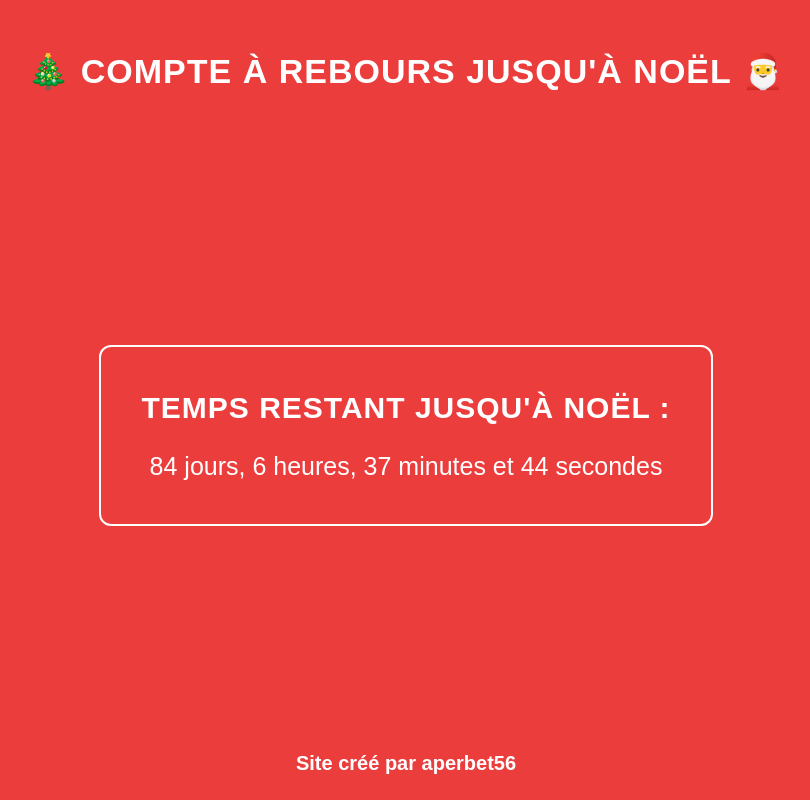
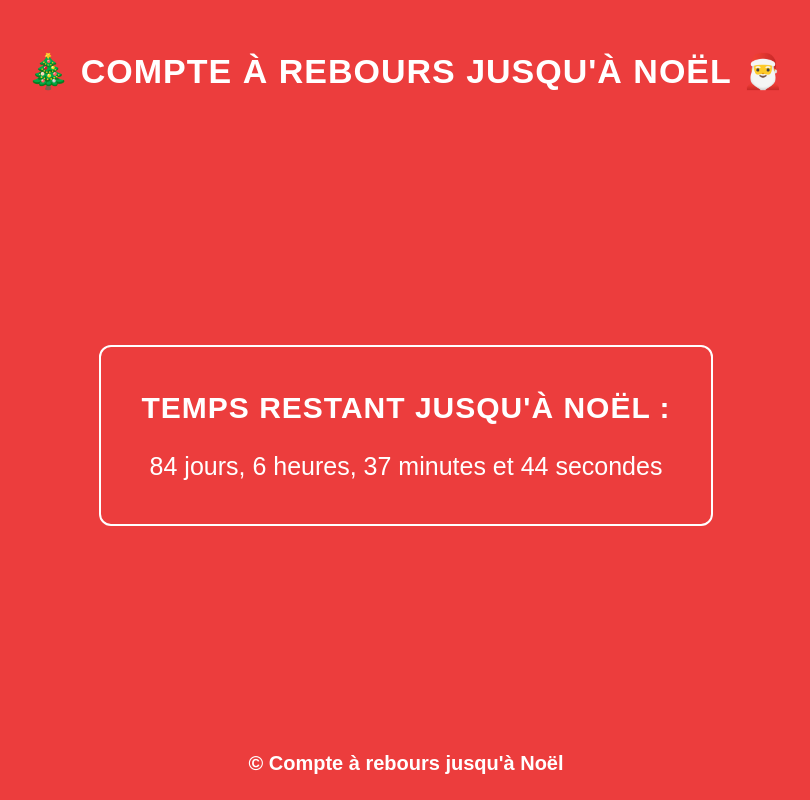
Before and after one commit to aperbet56/compte_a_rebours, a plain HTML site: page index.html in a window 1280 px wide. Shown: the whole page, without its empty margins (234-1044 px from the left). Drawn offline with Linux system fonts and the light colour scheme.

Commit message:
Mise à jour du footer + Ajout de commentaires

```diff
--- a/index.html
+++ b/index.html
@@ -4,15 +4,22 @@
     <meta charset="UTF-8" />
     <meta name="viewport" content="width=device-width, initial-scale=1.0" />
     <title>Compte à rebours jusqu'à Noël</title>
+    <!-- Importation de la favicon -->
     <link rel="shortcut icon" href="img/favicon.png" type="image/x-icon" />
+    <!-- Importation des styles -->
     <link rel="stylesheet" href="normalize.css" />
     <link rel="stylesheet" href="style.css" />
   </head>
   <body>
+    <!-- Début du header -->
     <header>
       <h1>🎄 Compte à rebours jusqu'à Noël 🎅</h1>
     </header>
+    <!-- Fin du header -->
+
+    <!-- Début du main -->
     <main class="main__content">
+      <!-- Début de la section -->
       <section class="container">
         <h2>Temps restant jusqu'à Noël :</h2>
         <p class="time">
@@ -21,10 +28,18 @@
           <span id="seconds"></span> secondes
         </p>
       </section>
+      <!-- Fin de la section -->
     </main>
+    <!-- Fin du main -->
+
+    <!-- Début du footer -->
     <footer>
-      <span>Site créé par aperbet56</span>
+      <span>&copy; Compte à rebours jusqu'à Noël</span>
     </footer>
+    <!-- Fin du footer -->
+
+    <!-- Importation des fichiers JavaScript -->
+    <script src="https://unpkg.com/cursor-effects@latest/dist/browser.js"></script>
     <script src="script.js"></script>
   </body>
 </html>
```
